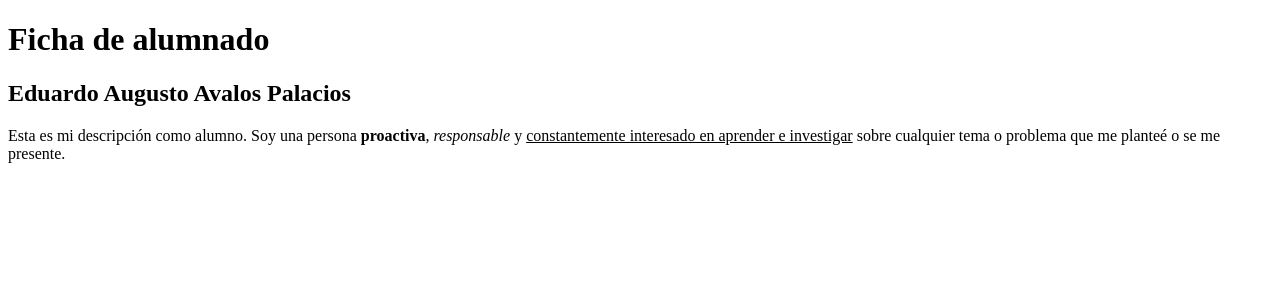
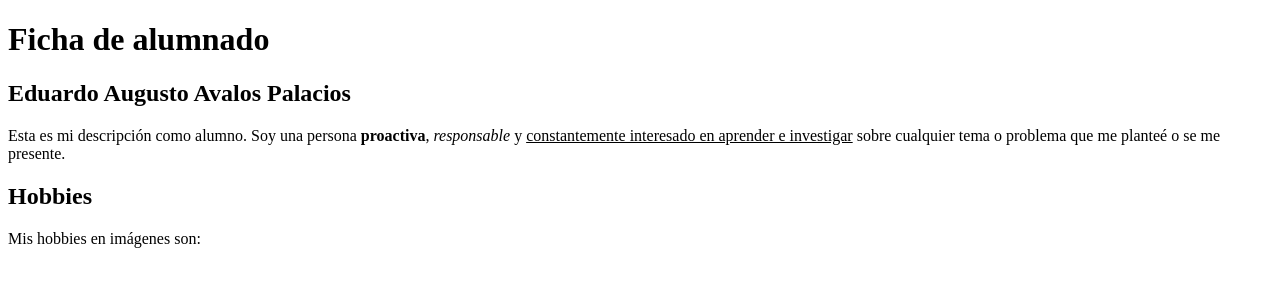
Before and after one commit to EDAUAVPA/repositorio_practica_flujo_trabajo, a plain HTML site: page index.html in a window 1280 px wide. Drawn offline with Linux system fonts and the light colour scheme.

Commit message:
hobbies introduction

```diff
--- a/index.html
+++ b/index.html
@@ -17,5 +17,10 @@
         cualquier tema o problema que me planteé o se me presente.
       </p>
     </header>
+
+    <section>
+      <h2>Hobbies</h2>
+      <p>Mis hobbies en imágenes son:</p>
+    </section>
   </body>
 </html>
```
